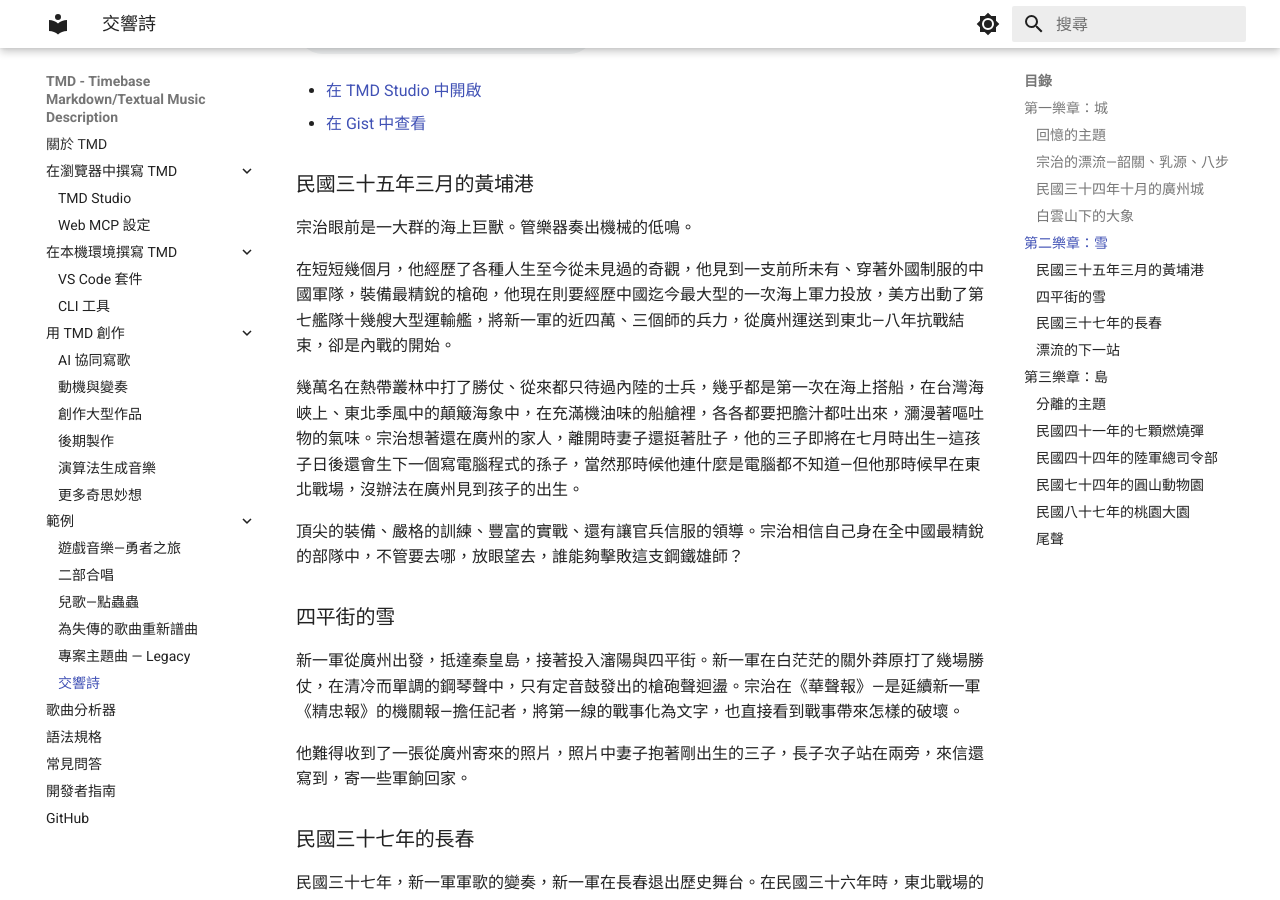
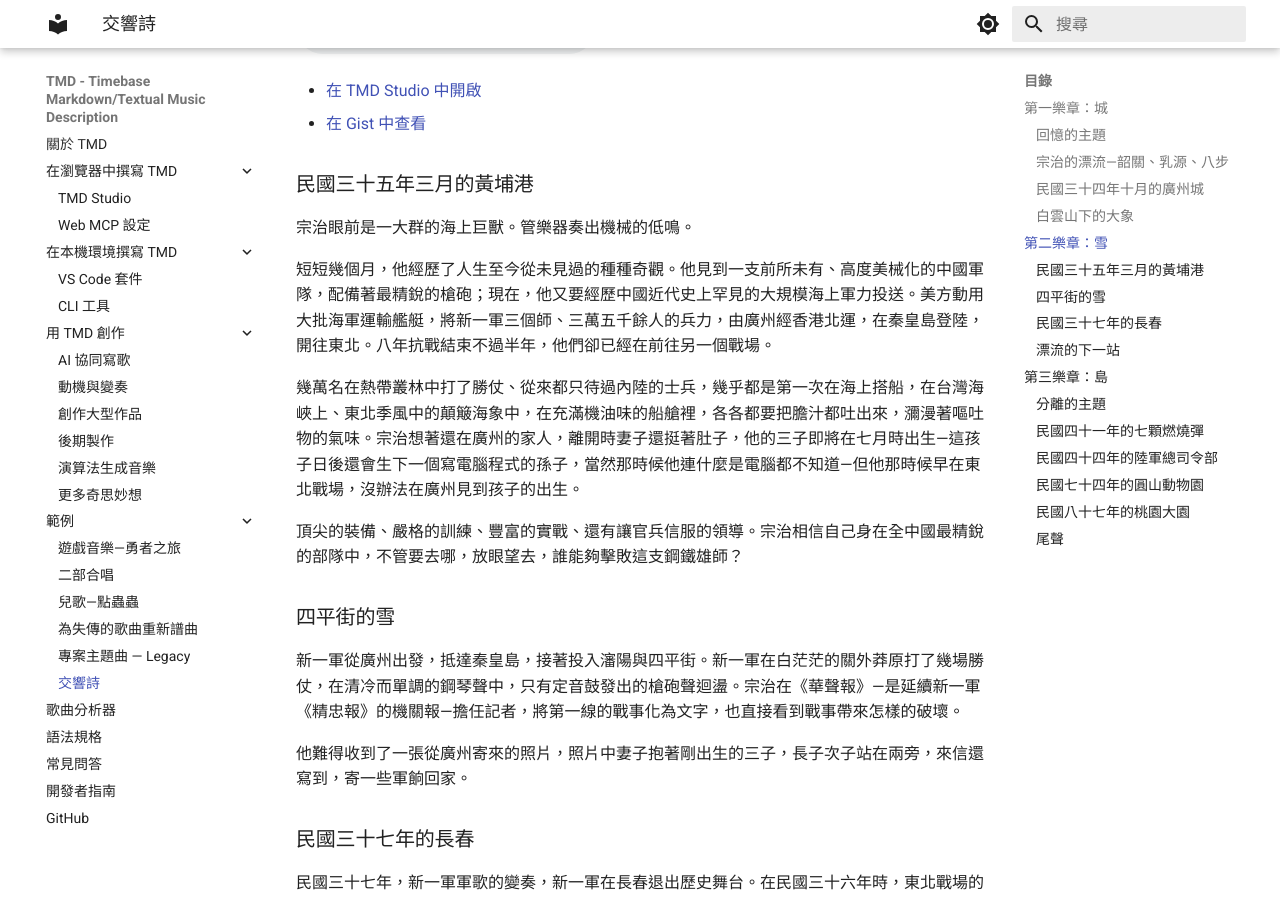
Before and after one commit to TMDLang/TMDLang.github.io, an MkDocs documentation site: the page built from docs/example_symphony.md, in a window 1280 px wide and 900 px high, scrolled down 1818 px. Built offline with MkDocs 1.6.1 and Material for MkDocs 9.7.7, drawn with Linux system fonts in a browser that asks for light colours.

Commit message:
docs: enhance narrative clarity in the second movement by refining descriptions and improving sentence structure

```diff
--- a/docs/example_symphony.md
+++ b/docs/example_symphony.md
@@ -54,7 +54,7 @@ Your browser does not support the audio element.
 
 宗治眼前是一大群的海上巨獸。管樂器奏出機械的低鳴。
 
-在短短幾個月，他經歷了各種人生至今從未見過的奇觀，他見到一支前所未有、穿著外國制服的中國軍隊，裝備最精銳的槍砲，他現在則要經歷中國迄今最大型的一次海上軍力投放，美方出動了第七艦隊十幾艘大型運輸艦，將新一軍的近四萬、三個師的兵力，從廣州運送到東北—八年抗戰結束，卻是內戰的開始。
+短短幾個月，他經歷了人生至今從未見過的種種奇觀。他見到一支前所未有、高度美械化的中國軍隊，配備著最精銳的槍砲；現在，他又要經歷中國近代史上罕見的大規模海上軍力投送。美方動用大批海軍運輸艦艇，將新一軍三個師、三萬五千餘人的兵力，由廣州經香港北運，在秦皇島登陸，開往東北。八年抗戰結束不過半年，他們卻已經在前往另一個戰場。
 
 幾萬名在熱帶叢林中打了勝仗、從來都只待過內陸的士兵，幾乎都是第一次在海上搭船，在台灣海峽上、東北季風中的顛簸海象中，在充滿機油味的船艙裡，各各都要把膽汁都吐出來，瀰漫著嘔吐物的氣味。宗治想著還在廣州的家人，離開時妻子還挺著肚子，他的三子即將在七月時出生—這孩子日後還會生下一個寫電腦程式的孫子，當然那時候他連什麼是電腦都不知道—但他那時候早在東北戰場，沒辦法在廣州見到孩子的出生。
 
```
